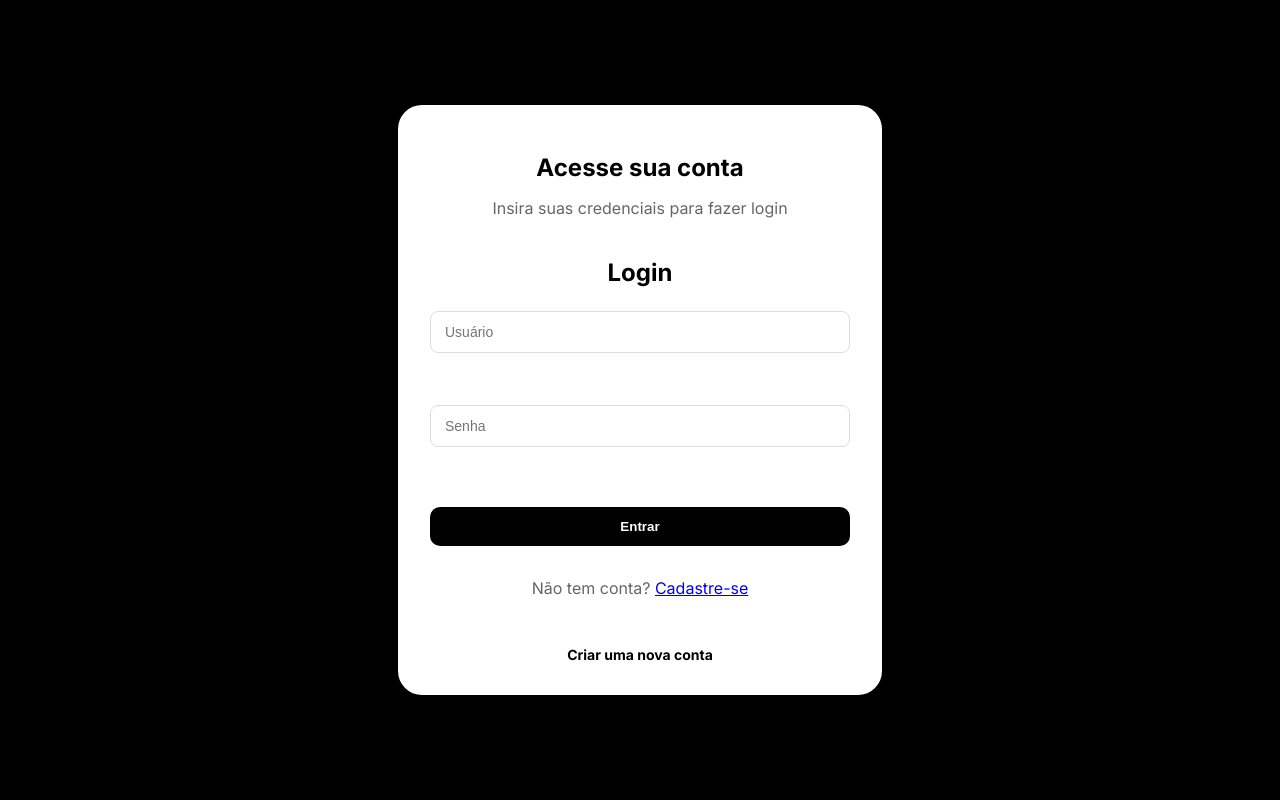
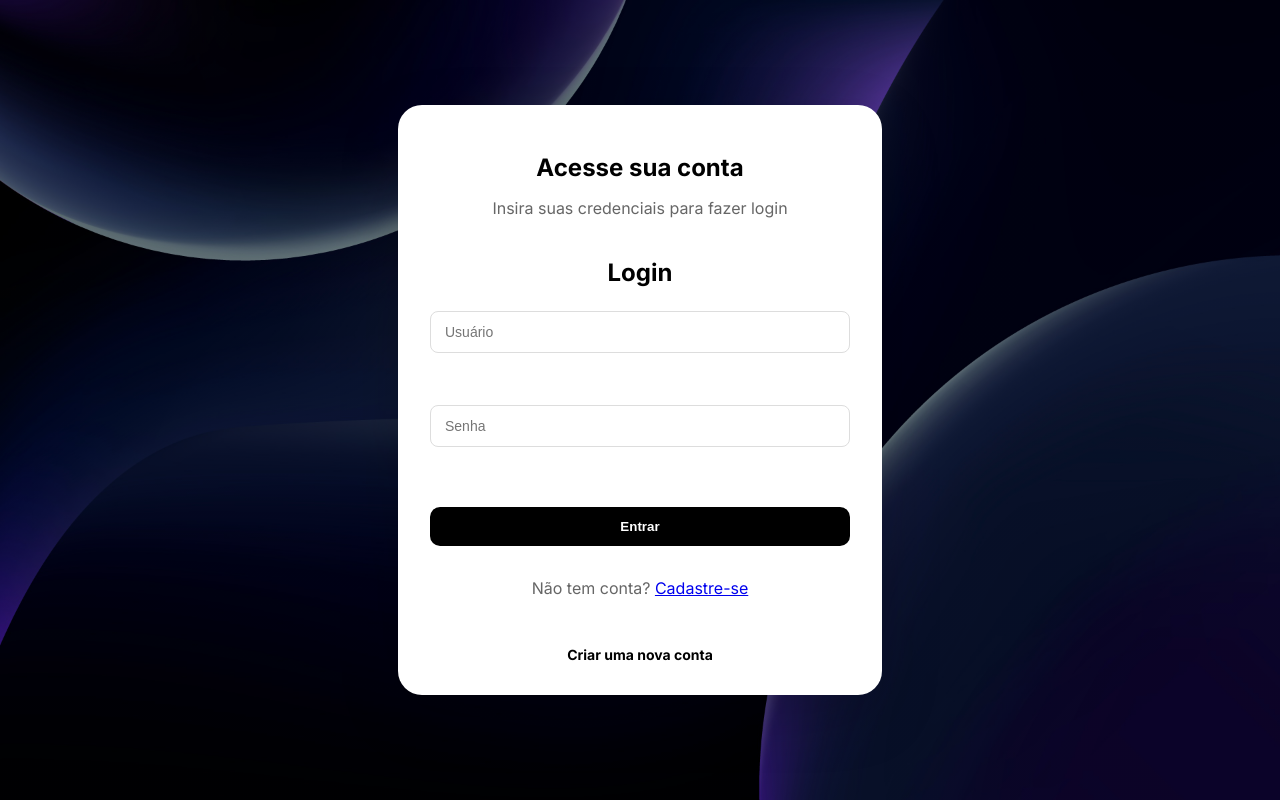
Before and after one commit to davilima0810/nestjs-realtime-chat, a Next.js app in the folder frontend/: page /login in a window 1280 px wide. Built offline with nearby package versions, Linux system fonts and the light colour scheme.

Commit message:
chore(assets): adiciona imagem de fundo para telas de login e cadastro

```diff
--- a/frontend/src/styles/auth.module.css
+++ b/frontend/src/styles/auth.module.css
@@ -1,7 +1,9 @@
 .wrapper {
   min-height: 100vh;
   width: 100%;
-  background: #000; /* depois vira imagem */
+  background:
+    linear-gradient(rgba(0,0,0,.45), rgba(0,0,0,.45)),
+    url('/images/auth/login-register-bg.jpg') center/cover no-repeat;
   display: flex;
   align-items: center;
   justify-content: center;
```
Also changed, not shown: frontend/public/images/auth/login-register-bg.jpg (added).
